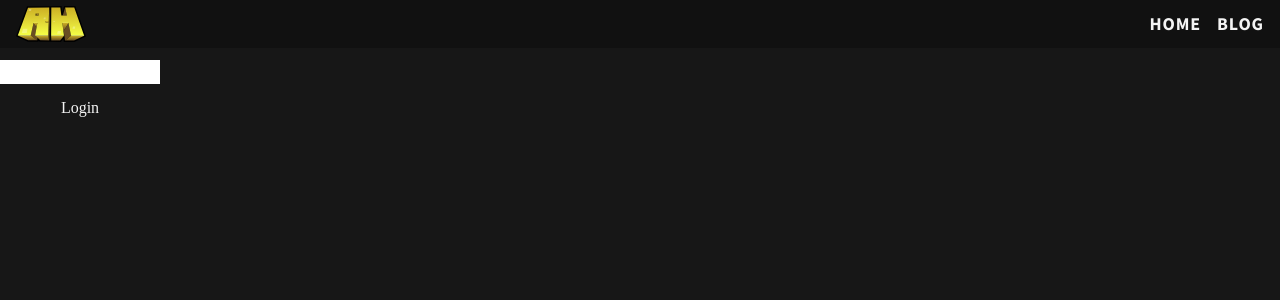
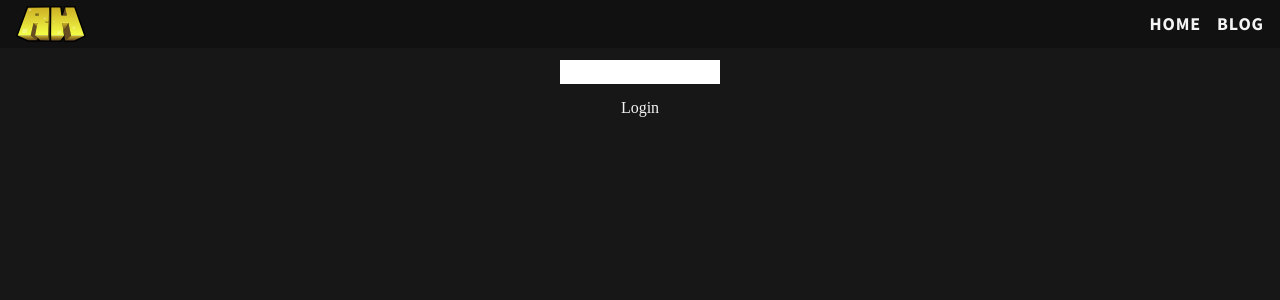
Before and after one commit to vladokuskov/rhcraft, a Next.js app: page /login in a window 1280 px wide. Shown: the top 300 px of the page. Built offline with nearby package versions, Linux system fonts and the light colour scheme; no server answers.

Commit message:
added container, and basic footer component

```diff
--- a/app/layout.tsx
+++ b/app/layout.tsx
@@ -3,6 +3,7 @@ import './globals.css'
 import localFont from 'next/font/local'
 import { Inter, Roboto, Source_Sans_Pro } from 'next/font/google'
 import { NavBar } from '@/components/navbar/navbar'
+import { Container } from '@/components/container'
 
 const roboto = Roboto({
   weight: ['300', '400', '500', '700'],
@@ -68,8 +69,10 @@ export default function RootLayout({
       <body
         className={`${fontTabloidScuzzball.variable} ${sourceSansPro.variable} ${inter.variable} ${roboto.variable}`}
       >
-        <NavBar />
-        {children}
+        <Container variant="page">
+          <NavBar />
+          {children}
+        </Container>
       </body>
     </html>
   )
--- a/components/auth-form.tsx
+++ b/components/auth-form.tsx
@@ -1,8 +1,8 @@
 'use client'
 
 import { useState } from 'react'
-import { signIn, signOut } from 'next-auth/react'
-import { redirect, useRouter } from 'next/navigation'
+import { signIn } from 'next-auth/react'
+import { useRouter } from 'next/navigation'
 
 const AuthForm = () => {
   const [isLoading, setIsLoading] = useState<boolean>(false)
--- /dev/null
+++ b/components/container.tsx
@@ -0,0 +1,18 @@
+import { ReactNode } from 'react'
+
+type Container = {
+  variant: 'page'
+  children?: ReactNode
+}
+
+const Container = ({ variant, children }: Container) => {
+  return variant === 'page' ? (
+    <div className="w-full h-full min-h-screen mx-auto my-0 flex flex-col justify-start items-center">
+      {children}
+    </div>
+  ) : (
+    <></>
+  )
+}
+
+export { Container }
--- /dev/null
+++ b/components/footer.tsx
@@ -0,0 +1,16 @@
+'use client'
+
+import Image from 'next/image'
+import Link from 'next/link'
+
+const Footer = () => {
+  return (
+    <nav className="flex bg-gray-960 h-12 items-center w-full ">
+      <div className="flex w-full max-w-[80rem] mx-auto my-0 justify-between items-center px-4 ">
+        123
+      </div>
+    </nav>
+  )
+}
+
+export { Footer }
```
